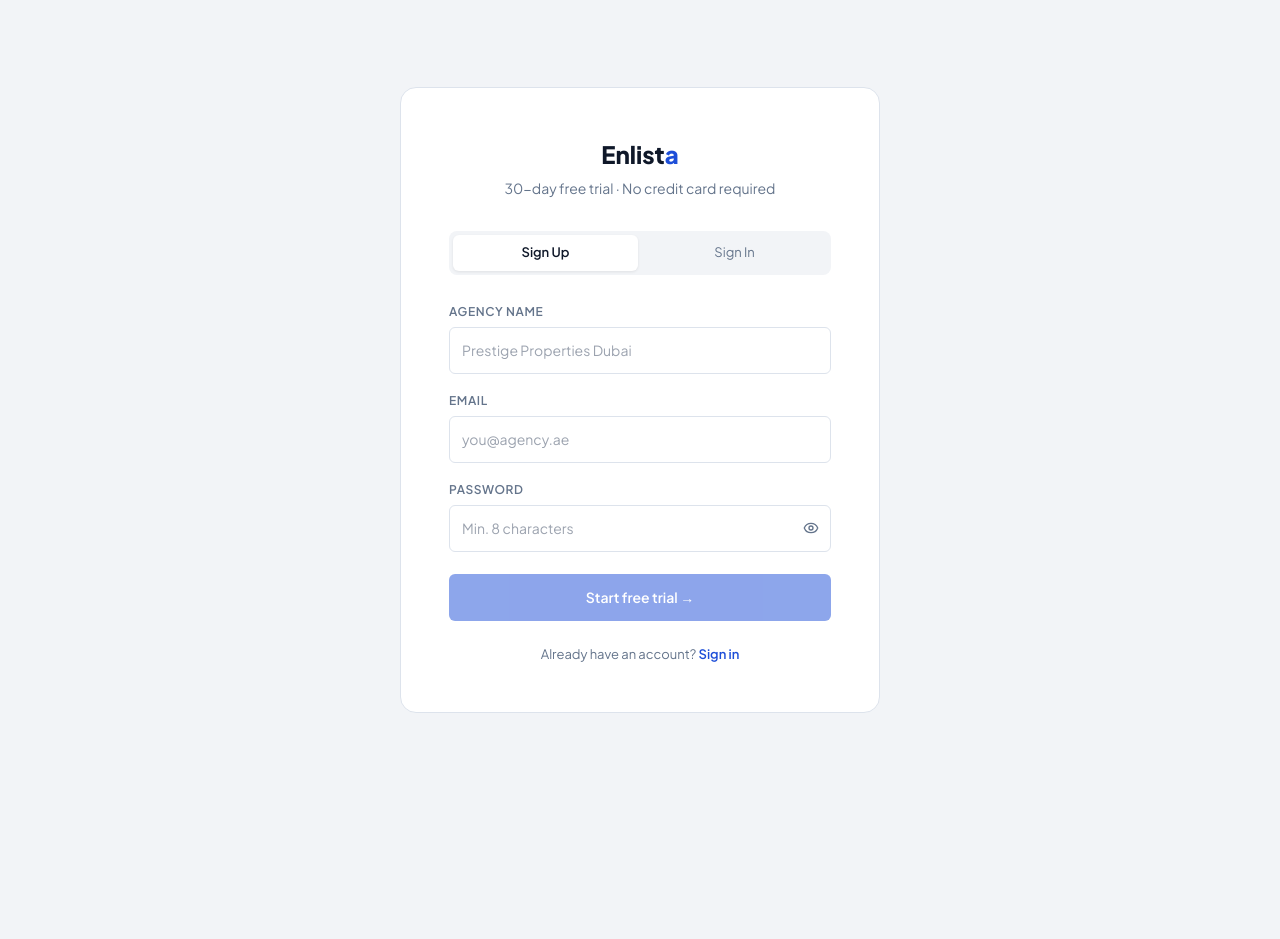
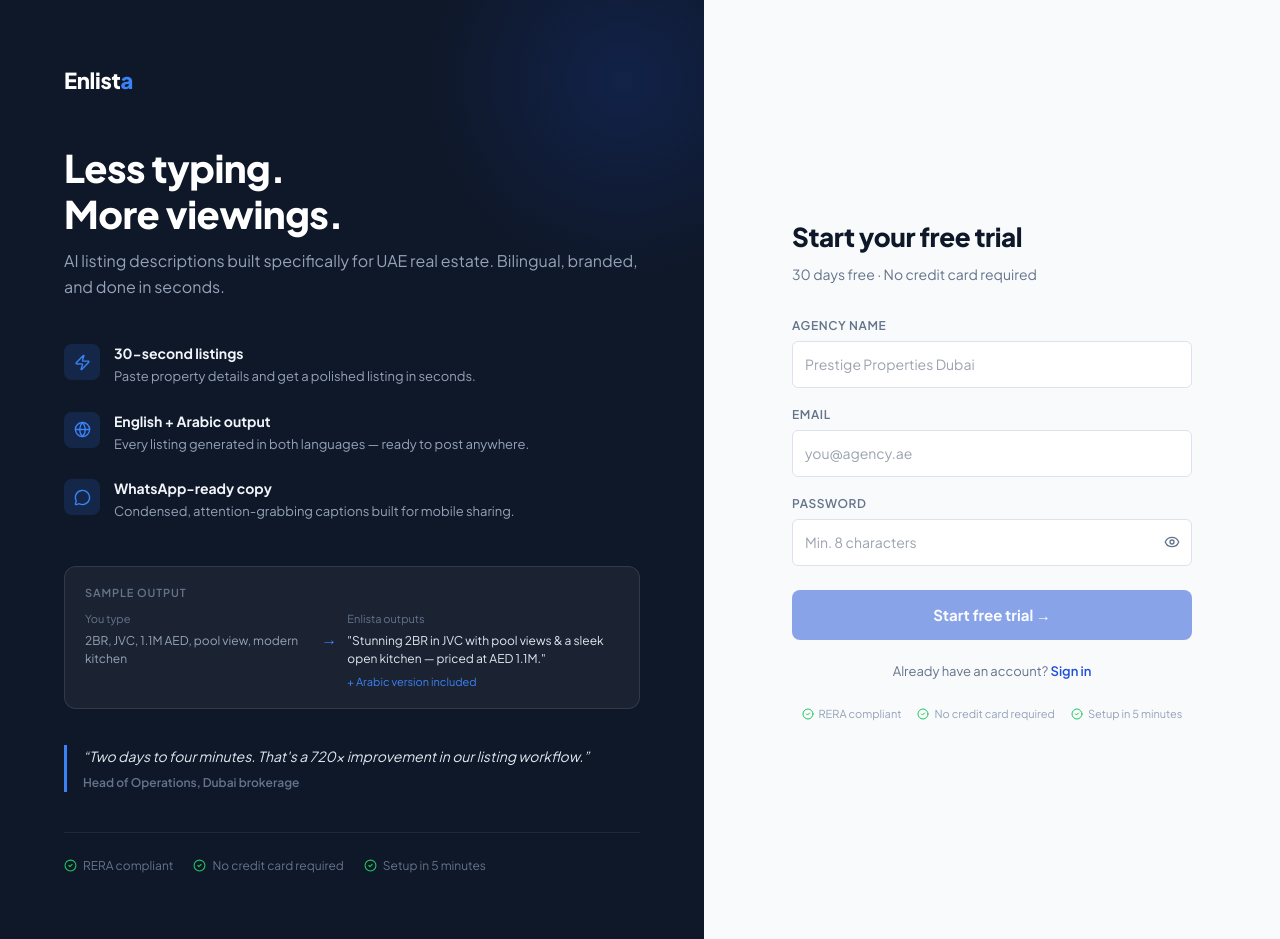
Before and after one commit to nazirdogan/Enlista, a Next.js app: page /auth in a window 1280 px wide. Before the commit the page ends 800 px from the top, so only its background shows below. Built offline with nearby package versions, Linux system fonts and the light colour scheme; no server answers.

Commit message:
feat: enhanced split-layout signup page with product info panel

```diff
--- a/app/(auth)/auth/AuthForm.tsx
+++ b/app/(auth)/auth/AuthForm.tsx
@@ -5,7 +5,7 @@
 import { useRouter, useSearchParams } from 'next/navigation'
 import { createClient } from '@/lib/supabase/client'
 import { toast } from 'sonner'
-import { Loader2, Eye, EyeOff } from 'lucide-react'
+import { Loader2, Eye, EyeOff, Zap, Globe, MessageCircle, CheckCircle2 } from 'lucide-react'
 
 type Tab = 'signin' | 'signup'
 
@@ -41,6 +41,27 @@
   if (pw.length < 8) return 'Password must be at least 8 characters'
   return null
 }
+
+// ─── Left panel feature rows ──────────────────────────────────────────────
+const FEATURES = [
+  {
+    Icon: Zap,
+    title: '30-second listings',
+    desc: 'Paste property details and get a polished listing in seconds.',
+  },
+  {
+    Icon: Globe,
+    title: 'English + Arabic output',
+    desc: 'Every listing generated in both languages — ready to post anywhere.',
+  },
+  {
+    Icon: MessageCircle,
+    title: 'WhatsApp-ready copy',
+    desc: 'Condensed, attention-grabbing captions built for mobile sharing.',
+  },
+]
+
+const TRUST = ['RERA compliant', 'No credit card required', 'Setup in 5 minutes']
 
 export default function AuthForm() {
   const router = useRouter()
@@ -90,6 +111,18 @@
     const ref = params.get('ref')
     if (ref) localStorage.setItem('enlista_ref_code', ref)
   }, [])
+
+  // Fire Meta pixel Lead event when signup tab is viewed — mid-funnel signal
+  // for Meta to optimise toward users likely to convert, without waiting for StartTrial
+  useEffect(() => {
+    if (tab === 'signup') {
+      // eslint-disable-next-line @typescript-eslint/no-explicit-any
+      if (typeof window !== 'undefined' && typeof (window as any).fbq === 'function') {
+        // eslint-disable-next-line @typescript-eslint/no-explicit-any
+        ;(window as any).fbq('track', 'Lead')
+      }
+    }
+  }, [tab])
 
   const switchTab = (t: Tab) => {
     setTab(t)
@@ -211,6 +244,8 @@
 
   const inputStyle = (hasError: boolean) => hasError ? INPUT_ERROR : INPUT
 
+  // ─── Sign In — centred card (unchanged feel) ──────────────────────────────
+  if (tab === 'signin') {
     return (
       <div style={{
         minHeight: '100vh',
@@ -222,59 +257,24 @@
       }}>
         <div style={{
           width: '100%',
-        maxWidth: 480,
+          maxWidth: 440,
           background: '#FFFFFF',
           border: '1px solid #DDE3EC',
           borderRadius: 16,
           padding: 'clamp(32px, 5vw, 48px)',
         }}>
           {/* Wordmark */}
-        <div style={{ textAlign: 'center', marginBottom: 32 }}>
+          <div style={{ textAlign: 'center', marginBottom: 28 }}>
             <Link href="/" style={{ textDecoration: 'none' }}>
               <h1 style={{ fontWeight: 800, fontSize: 24, color: '#0F1829', margin: 0 }}>
                 Enlist<span style={{ color: '#1D4ED8' }}>a</span>
               </h1>
             </Link>
             <p style={{ color: '#64748B', fontSize: 14, marginTop: 6, marginBottom: 0 }}>
-            {tab === 'signup' ? '30-day free trial · No credit card required' : 'Sign in to your account'}
+              Sign in to your account
             </p>
           </div>
 
-        {/* Tab switcher */}
-        <div style={{
-          display: 'flex',
-          background: '#F2F4F7',
-          borderRadius: 8,
-          padding: 4,
-          marginBottom: 28,
-          gap: 4,
-        }}>
-          {(['signup', 'signin'] as Tab[]).map((t) => (
-            <button
-              key={t}
-              onClick={() => switchTab(t)}
-              style={{
-                flex: 1,
-                padding: '8px 0',
-                borderRadius: 6,
-                border: 'none',
-                cursor: 'pointer',
-                fontSize: 13,
-                fontWeight: tab === t ? 600 : 400,
-                color: tab === t ? '#0F1829' : '#64748B',
-                background: tab === t ? '#FFFFFF' : 'transparent',
-                boxShadow: tab === t ? '0 1px 3px rgba(0,0,0,0.08)' : 'none',
-                fontFamily: 'inherit',
-                transition: 'all 0.15s',
-              }}
-            >
-              {t === 'signup' ? 'Sign Up' : 'Sign In'}
-            </button>
-          ))}
-        </div>
-
-        {/* Sign In form */}
-        {tab === 'signin' && (
           <form onSubmit={handleSignIn} style={{ display: 'flex', flexDirection: 'column', gap: 18 }}>
             <div>
               <label style={LABEL}>Email</label>
@@ -335,17 +335,201 @@
                 : 'Sign In →'}
             </button>
           </form>
-        )}
 
-        {/* Sign Up form — 3 fields only */}
-        {tab === 'signup' && (
+          <p style={{ marginTop: 24, textAlign: 'center', fontSize: 13, color: '#64748B', marginBottom: 0 }}>
+            Don&apos;t have an account?{' '}
+            <button
+              onClick={() => switchTab('signup')}
+              style={{ background: 'none', border: 'none', color: '#1D4ED8', cursor: 'pointer', fontWeight: 600, fontSize: 13, padding: 0, fontFamily: 'inherit' }}
+            >
+              Start free trial
+            </button>
+          </p>
+        </div>
+      </div>
+    )
+  }
+
+  // ─── Sign Up — split layout ───────────────────────────────────────────────
+  return (
+    <>
+      <style>{`
+        .enlista-split { display: flex; min-height: 100vh; }
+        .enlista-left { width: 55%; }
+        .enlista-right { width: 45%; }
+        @media (max-width: 860px) {
+          .enlista-split { flex-direction: column; }
+          .enlista-left { display: none; }
+          .enlista-right { width: 100%; min-height: 100vh; }
+        }
+      `}</style>
+
+      <div className="enlista-split">
+
+        {/* ── Left: product info panel ─────────────────────────────────── */}
+        <div
+          className="enlista-left"
+          style={{
+            background: '#0F1829',
+            padding: 'clamp(40px, 6vw, 64px)',
+            display: 'flex',
+            flexDirection: 'column',
+            justifyContent: 'space-between',
+            position: 'relative',
+            overflow: 'hidden',
+          }}
+        >
+          {/* Subtle background glow */}
+          <div style={{
+            position: 'absolute', top: -120, right: -120,
+            width: 400, height: 400,
+            borderRadius: '50%',
+            background: 'radial-gradient(circle, rgba(29,78,216,0.18) 0%, transparent 70%)',
+            pointerEvents: 'none',
+          }} />
+
+          <div>
+            {/* Wordmark */}
+            <Link href="/" style={{ textDecoration: 'none', display: 'inline-block', marginBottom: 48 }}>
+              <span style={{ fontWeight: 800, fontSize: 22, color: '#FFFFFF', letterSpacing: '-0.3px' }}>
+                Enlist<span style={{ color: '#3B82F6' }}>a</span>
+              </span>
+            </Link>
+
+            {/* Hero copy */}
+            <h2 style={{
+              fontSize: 'clamp(26px, 3.5vw, 38px)',
+              fontWeight: 800,
+              color: '#FFFFFF',
+              lineHeight: 1.2,
+              margin: '0 0 12px',
+              letterSpacing: '-0.5px',
+            }}>
+              Less typing.<br />More viewings.
+            </h2>
+            <p style={{ fontSize: 16, color: '#94A3B8', margin: '0 0 44px', lineHeight: 1.6 }}>
+              AI listing descriptions built specifically for UAE real estate. Bilingual, branded, and done in seconds.
+            </p>
+
+            {/* Features */}
+            <div style={{ display: 'flex', flexDirection: 'column', gap: 24, marginBottom: 44 }}>
+              {FEATURES.map(({ Icon, title, desc }) => (
+                <div key={title} style={{ display: 'flex', gap: 14, alignItems: 'flex-start' }}>
+                  <div style={{
+                    flexShrink: 0,
+                    width: 36, height: 36,
+                    borderRadius: 8,
+                    background: 'rgba(59,130,246,0.15)',
+                    display: 'flex', alignItems: 'center', justifyContent: 'center',
+                    marginTop: 1,
+                  }}>
+                    <Icon size={17} color="#3B82F6" />
+                  </div>
+                  <div>
+                    <p style={{ margin: 0, fontSize: 14, fontWeight: 700, color: '#F1F5F9' }}>{title}</p>
+                    <p style={{ margin: '3px 0 0', fontSize: 13, color: '#94A3B8', lineHeight: 1.5 }}>{desc}</p>
+                  </div>
+                </div>
+              ))}
+            </div>
+
+            {/* Sample output card */}
+            <div style={{
+              background: 'rgba(255,255,255,0.05)',
+              border: '1px solid rgba(255,255,255,0.1)',
+              borderRadius: 12,
+              padding: '18px 20px',
+              marginBottom: 36,
+            }}>
+              <p style={{ margin: '0 0 10px', fontSize: 11, fontWeight: 600, color: '#64748B', textTransform: 'uppercase', letterSpacing: '0.08em' }}>
+                Sample output
+              </p>
+              <div style={{ display: 'flex', gap: 10, alignItems: 'flex-start' }}>
+                {/* Input */}
+                <div style={{ flex: 1 }}>
+                  <p style={{ margin: '0 0 4px', fontSize: 11, color: '#64748B' }}>You type</p>
+                  <p style={{ margin: 0, fontSize: 12, color: '#94A3B8', lineHeight: 1.5 }}>
+                    2BR, JVC, 1.1M AED, pool view, modern kitchen
+                  </p>
+                </div>
+                <div style={{ color: '#3B82F6', fontSize: 16, marginTop: 16, flexShrink: 0 }}>→</div>
+                {/* Output */}
+                <div style={{ flex: 1.2 }}>
+                  <p style={{ margin: '0 0 4px', fontSize: 11, color: '#64748B' }}>Enlista outputs</p>
+                  <p style={{ margin: 0, fontSize: 12, color: '#E2E8F0', lineHeight: 1.5 }}>
+                    "Stunning 2BR in JVC with pool views &amp; a sleek open kitchen — priced at AED 1.1M."
+                  </p>
+                  <p style={{ margin: '6px 0 0', fontSize: 11, color: '#3B82F6' }}>+ Arabic version included</p>
+                </div>
+              </div>
+            </div>
+
+            {/* Testimonial */}
+            <div style={{
+              borderLeft: '3px solid #3B82F6',
+              paddingLeft: 16,
+              marginBottom: 0,
+            }}>
+              <p style={{ margin: '0 0 6px', fontSize: 14, color: '#E2E8F0', lineHeight: 1.6, fontStyle: 'italic' }}>
+                &ldquo;Two days to four minutes. That&apos;s a 720× improvement in our listing workflow.&rdquo;
+              </p>
+              <p style={{ margin: 0, fontSize: 12, color: '#64748B', fontWeight: 600 }}>
+                Head of Operations, Dubai brokerage
+              </p>
+            </div>
+          </div>
+
+          {/* Trust strip */}
+          <div style={{
+            display: 'flex', flexWrap: 'wrap', gap: '8px 20px', marginTop: 40,
+            paddingTop: 24, borderTop: '1px solid rgba(255,255,255,0.07)',
+          }}>
+            {TRUST.map((t) => (
+              <div key={t} style={{ display: 'flex', alignItems: 'center', gap: 6 }}>
+                <CheckCircle2 size={13} color="#22C55E" />
+                <span style={{ fontSize: 12, color: '#64748B' }}>{t}</span>
+              </div>
+            ))}
+          </div>
+        </div>
+
+        {/* ── Right: signup form ────────────────────────────────────────── */}
+        <div
+          className="enlista-right"
+          style={{
+            background: '#F8FAFC',
+            display: 'flex',
+            alignItems: 'center',
+            justifyContent: 'center',
+            padding: 'clamp(32px, 5vw, 56px) clamp(24px, 4vw, 48px)',
+          }}
+        >
+          <div style={{ width: '100%', maxWidth: 400 }}>
+            {/* Heading */}
+            <div style={{ marginBottom: 32 }}>
+              <h2 style={{
+                fontSize: 26, fontWeight: 800, color: '#0F1829',
+                margin: '0 0 8px', letterSpacing: '-0.4px',
+              }}>
+                Start your free trial
+              </h2>
+              <p style={{ fontSize: 14, color: '#64748B', margin: 0 }}>
+                30 days free &middot; No credit card required
+              </p>
+            </div>
+
+            {/* Form */}
             <form onSubmit={handleSignUp} style={{ display: 'flex', flexDirection: 'column', gap: 18 }}>
               {/* Agency name */}
               <div>
                 <label style={LABEL}>Agency Name</label>
                 <input
-                type="text" value={agencyName} onChange={(e) => setAgencyName(e.target.value)}
-                required autoComplete="organization" placeholder="Prestige Properties Dubai"
+                  type="text"
+                  value={agencyName}
+                  onChange={(e) => setAgencyName(e.target.value)}
+                  required
+                  autoComplete="organization"
+                  placeholder="Prestige Properties Dubai"
                   style={INPUT}
                   onFocus={(e) => { e.target.style.borderColor = '#1D4ED8' }}
                   onBlur={(e) => { e.target.style.borderColor = '#DDE3EC' }}
@@ -356,8 +540,12 @@
               <div>
                 <label style={LABEL}>Email</label>
                 <input
-                type="email" value={workEmail} onChange={(e) => setWorkEmail(e.target.value)}
-                required autoComplete="email" placeholder="you@agency.ae"
+                  type="email"
+                  value={workEmail}
+                  onChange={(e) => setWorkEmail(e.target.value)}
+                  required
+                  autoComplete="email"
+                  placeholder="you@agency.ae"
                   style={INPUT}
                   onFocus={(e) => { e.target.style.borderColor = '#1D4ED8' }}
                   onBlur={(e) => { e.target.style.borderColor = '#DDE3EC' }}
@@ -400,14 +588,23 @@
                 type="submit"
                 disabled={loading || !allSignUpFilled}
                 style={{
-                width: '100%', background: '#1D4ED8', color: 'white',
-                padding: '13px', borderRadius: 6, border: 'none',
-                fontSize: 14, fontWeight: 600,
+                  width: '100%',
+                  background: loading || !allSignUpFilled ? '#1D4ED8' : '#1D4ED8',
+                  color: 'white',
+                  padding: '14px',
+                  borderRadius: 8,
+                  border: 'none',
+                  fontSize: 15,
+                  fontWeight: 700,
                   cursor: loading || !allSignUpFilled ? 'not-allowed' : 'pointer',
                   opacity: loading || !allSignUpFilled ? 0.5 : 1,
-                display: 'flex', alignItems: 'center', justifyContent: 'center', gap: 8,
-                fontFamily: 'inherit', transition: 'opacity 0.15s',
-                marginTop: 4,
+                  display: 'flex',
+                  alignItems: 'center',
+                  justifyContent: 'center',
+                  gap: 8,
+                  fontFamily: 'inherit',
+                  transition: 'opacity 0.15s',
+                  marginTop: 6,
                 }}
               >
                 {loading
@@ -415,17 +612,38 @@
                   : 'Start free trial →'}
               </button>
             </form>
-        )}
 
-        {/* Footer toggle */}
-        <p style={{ marginTop: 24, textAlign: 'center', fontSize: 13, color: '#64748B', marginBottom: 0 }}>
-          {tab === 'signin' ? (
-            <>Don&apos;t have an account?{' '}<button onClick={() => switchTab('signup')} style={{ background: 'none', border: 'none', color: '#1D4ED8', cursor: 'pointer', fontWeight: 600, fontSize: 13, padding: 0, fontFamily: 'inherit' }}>Sign Up</button></>
-          ) : (
-            <>Already have an account?{' '}<button onClick={() => switchTab('signin')} style={{ background: 'none', border: 'none', color: '#1D4ED8', cursor: 'pointer', fontWeight: 600, fontSize: 13, padding: 0, fontFamily: 'inherit' }}>Sign in</button></>
-          )}
+            {/* Footer */}
+            <p style={{ marginTop: 22, textAlign: 'center', fontSize: 13, color: '#64748B', marginBottom: 0 }}>
+              Already have an account?{' '}
+              <button
+                onClick={() => switchTab('signin')}
+                style={{
+                  background: 'none', border: 'none', color: '#1D4ED8',
+                  cursor: 'pointer', fontWeight: 600, fontSize: 13,
+                  padding: 0, fontFamily: 'inherit',
+                }}
+              >
+                Sign in
+              </button>
             </p>
+
+            {/* Mobile trust strip (shown only when left panel is hidden) */}
+            <div style={{
+              display: 'flex', flexWrap: 'wrap', justifyContent: 'center',
+              gap: '6px 16px', marginTop: 24,
+            }}>
+              {TRUST.map((t) => (
+                <div key={t} style={{ display: 'flex', alignItems: 'center', gap: 5 }}>
+                  <CheckCircle2 size={12} color="#22C55E" />
+                  <span style={{ fontSize: 11, color: '#94A3B8' }}>{t}</span>
+                </div>
+              ))}
             </div>
           </div>
+        </div>
+
+      </div>
+    </>
   )
 }
```
Lines whose indentation alone changed are shown as unchanged.
